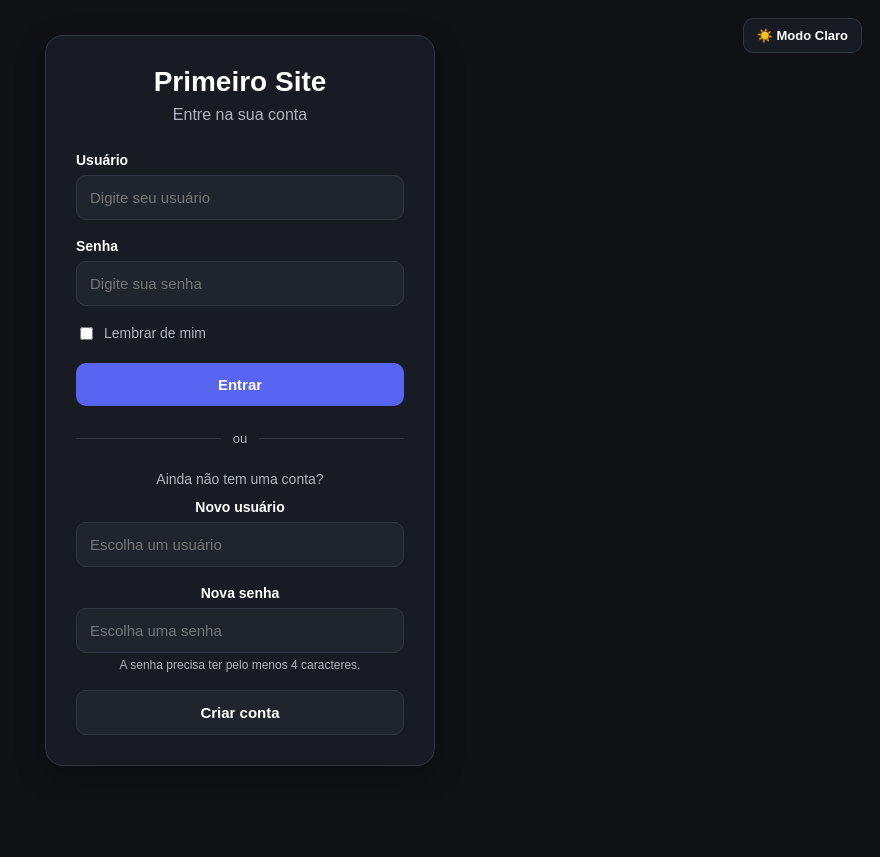
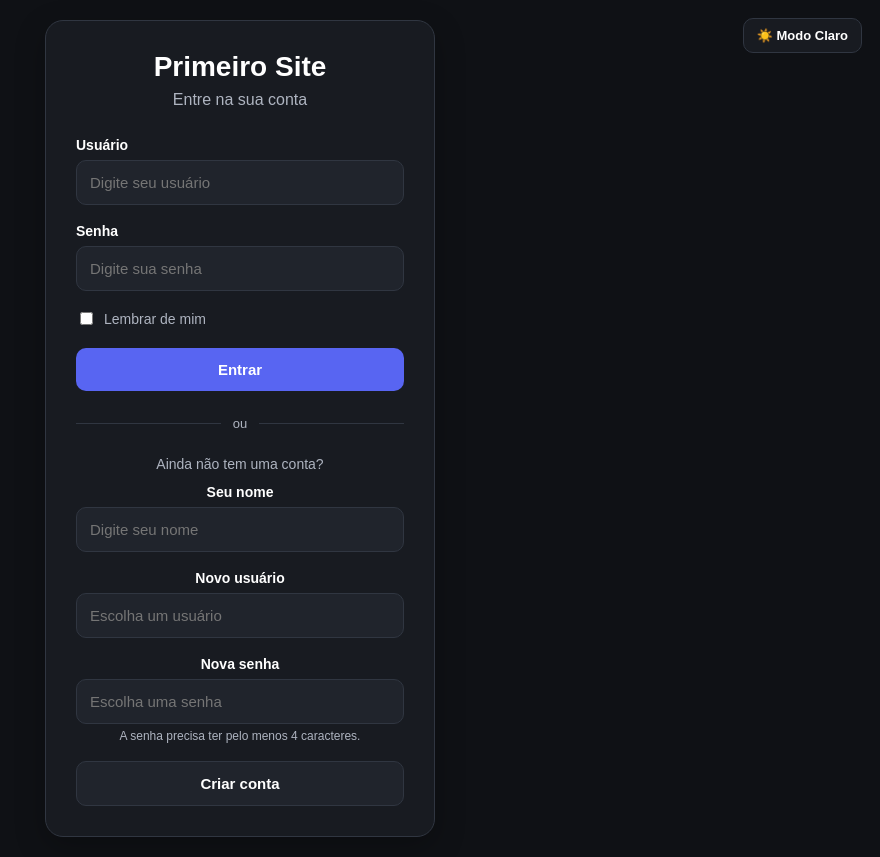
Before and after one commit to dsilva55629-eng/Primeiro-Site, a Flask app: page /login in a window 1280 px wide. Shown: the whole page, without its empty margins (400-1280 px from the left). Before the commit the page ends 766 px from the top, so only its background shows below. Run offline with Flask 3, Linux system fonts and the light colour scheme.

Commit message:
Update login.html

```diff
--- a/templates/login.html
+++ b/templates/login.html
@@ -295,6 +295,25 @@
 
                 <form action="/cadastrar" method="POST">
 
+                    <!-- NOME -->
+
+                    <div class="campo">
+                        <label for="nome">Seu nome</label>
+
+                        <input
+                            type="text"
+                            id="nome"
+                            name="nome"
+                            placeholder="Digite seu nome"
+                            autocomplete="name"
+                            maxlength="100"
+                            required
+                        >
+                    </div>
+
+
+                    <!-- USUÁRIO -->
+
                     <div class="campo">
                         <label for="novo_usuario">Novo usuário</label>
 
@@ -304,10 +323,13 @@
                             name="usuario"
                             placeholder="Escolha um usuário"
                             autocomplete="username"
+                            maxlength="30"
                             required
                         >
                     </div>
 
+
+                    <!-- SENHA -->
 
                     <div class="campo">
                         <label for="nova_senha">Nova senha</label>
@@ -318,6 +340,7 @@
                             name="senha"
                             placeholder="Escolha uma senha"
                             autocomplete="new-password"
+                            minlength="4"
                             required
                         >
 
```
